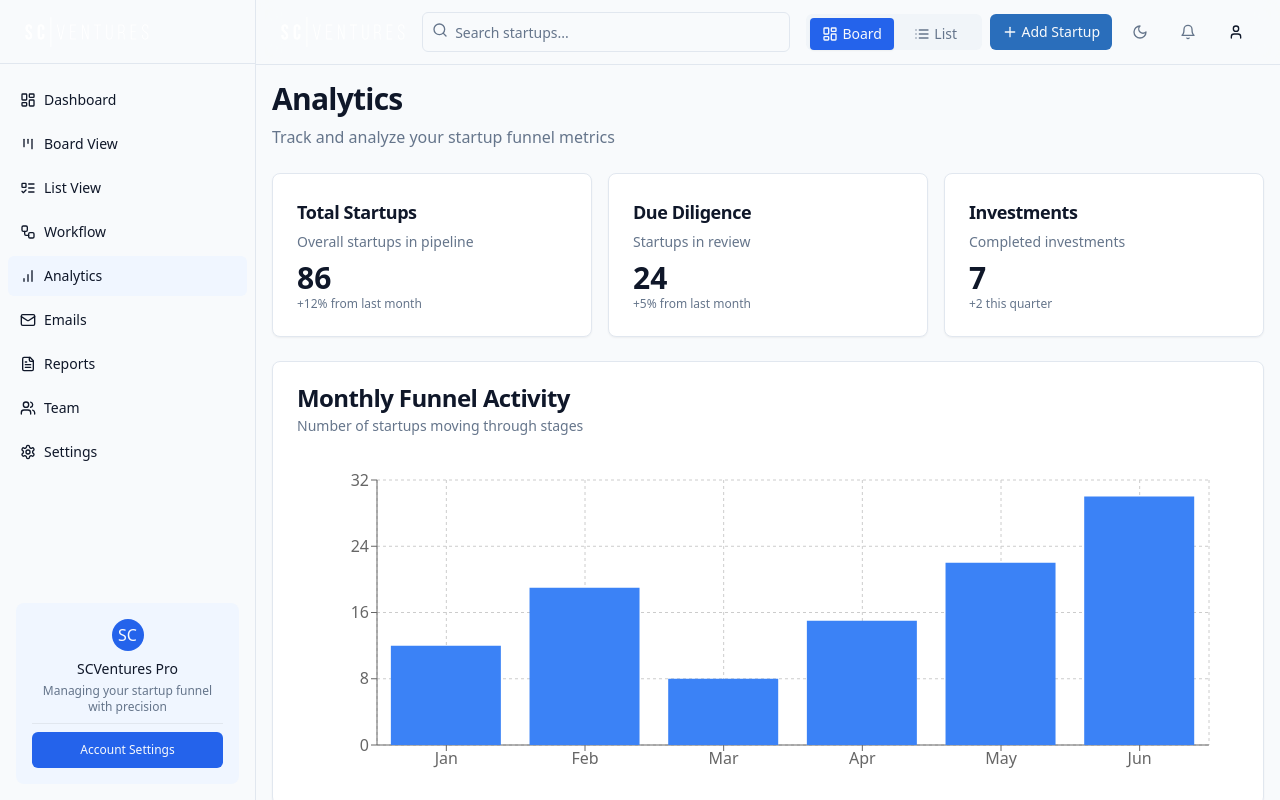
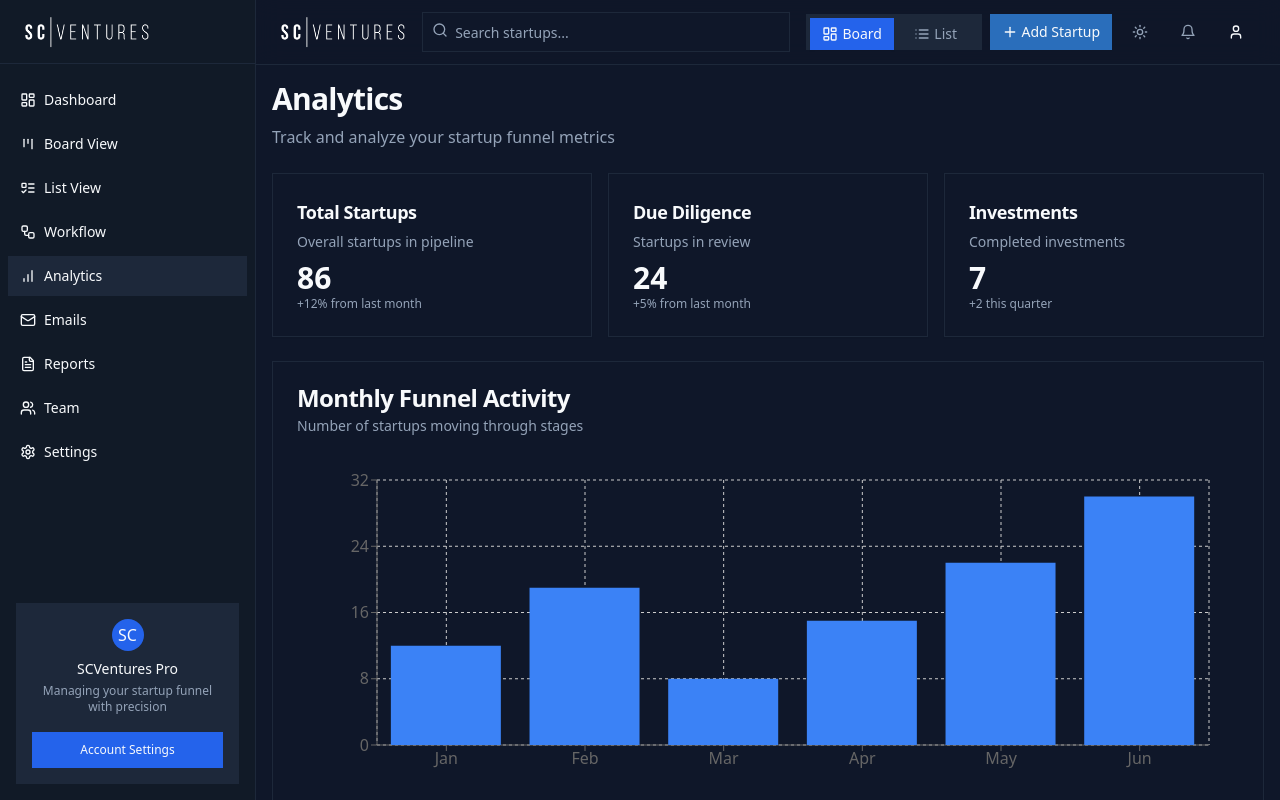
Before and after one commit to Hevertomfischer/startup-funnel-guru, a React (Vite) app: page /analytics in a window 1280 px wide. Built offline with nearby package versions, Linux system fonts and the light colour scheme.

Commit message:
Improve logo visibility
Set a dark background to improve the logo visibility.

```diff
--- a/src/components/Header.tsx
+++ b/src/components/Header.tsx
@@ -1,4 +1,3 @@
-
 import React, { useState } from 'react';
 import { Link } from 'react-router-dom';
 import {
@@ -35,7 +34,7 @@ const Header: React.FC<HeaderProps> = ({
   const { toast } = useToast();
   const [searchTerm, setSearchTerm] = useState('');
   const [isMenuOpen, setIsMenuOpen] = useState(false);
-  const [isDarkMode, setIsDarkMode] = useState(false);
+  const [isDarkMode, setIsDarkMode] = useState(true);
 
   const handleSearch = (e: React.FormEvent) => {
     e.preventDefault();
@@ -44,9 +43,9 @@ const Header: React.FC<HeaderProps> = ({
 
   const toggleDarkMode = () => {
     if (isDarkMode) {
-      document.documentElement.classList.remove('dark');
+      document.documentElement.classList.add('light');
     } else {
-      document.documentElement.classList.add('dark');
+      document.documentElement.classList.remove('light');
     }
     setIsDarkMode(!isDarkMode);
   };
@@ -161,7 +160,6 @@ const Header: React.FC<HeaderProps> = ({
         </div>
       </div>
 
-      {/* Mobile search bar */}
       <div className="md:hidden px-4 pb-3">
         <form onSubmit={handleSearch} className="relative">
           <Search className="absolute left-2.5 top-2.5 h-4 w-4 text-muted-foreground" />
@@ -175,7 +173,6 @@ const Header: React.FC<HeaderProps> = ({
         </form>
       </div>
 
-      {/* Mobile menu */}
       {isMenuOpen && (
         <div className="md:hidden absolute w-full bg-background border-b z-50 shadow-lg animate-fade-in">
           <nav className="px-4 py-3">
--- a/src/components/Sidebar.tsx
+++ b/src/components/Sidebar.tsx
@@ -68,7 +68,7 @@ const Sidebar = () => {
   ];
 
   return (
-    <aside className="hidden md:flex h-screen w-64 flex-col border-r bg-background fixed">
+    <aside className="hidden md:flex h-screen w-64 flex-col border-r bg-sidebar fixed">
       <div className="flex h-16 items-center border-b px-6">
         <Link to="/" className="flex items-center gap-2">
           <img
--- a/src/index.css
+++ b/src/index.css
@@ -1,10 +1,48 @@
-
 @tailwind base;
 @tailwind components;
 @tailwind utilities;
 
 @layer base {
   :root {
+    --background: 222 47% 11%;
+    --foreground: 210 40% 98%;
+
+    --card: 222 47% 11%;
+    --card-foreground: 210 40% 98%;
+
+    --popover: 222 47% 11%;
+    --popover-foreground: 210 40% 98%;
+
+    --primary: 221 83% 53%;
+    --primary-foreground: 210 40% 98%;
+
+    --secondary: 217 33% 17%;
+    --secondary-foreground: 210 40% 98%;
+
+    --muted: 217 33% 17%;
+    --muted-foreground: 215 20% 65%;
+
+    --accent: 217 33% 17%;
+    --accent-foreground: 210 40% 98%;
+
+    --destructive: 0 63% 31%;
+    --destructive-foreground: 210 40% 98%;
+
+    --border: 217 33% 17%;
+    --input: 217 33% 17%;
+    --ring: 224 76% 48%;
+
+    --sidebar-background: 217 38% 11%;
+    --sidebar-foreground: 210 40% 98%;
+    --sidebar-primary: 221 83% 53%;
+    --sidebar-primary-foreground: 0 0% 100%;
+    --sidebar-accent: 217 33% 17%;
+    --sidebar-accent-foreground: 210 40% 98%;
+    --sidebar-border: 217 33% 17%;
+    --sidebar-ring: 224 76% 48%;
+  }
+
+  .light {
     --background: 210 40% 98%;
     --foreground: 222 47% 11%;
 
```
